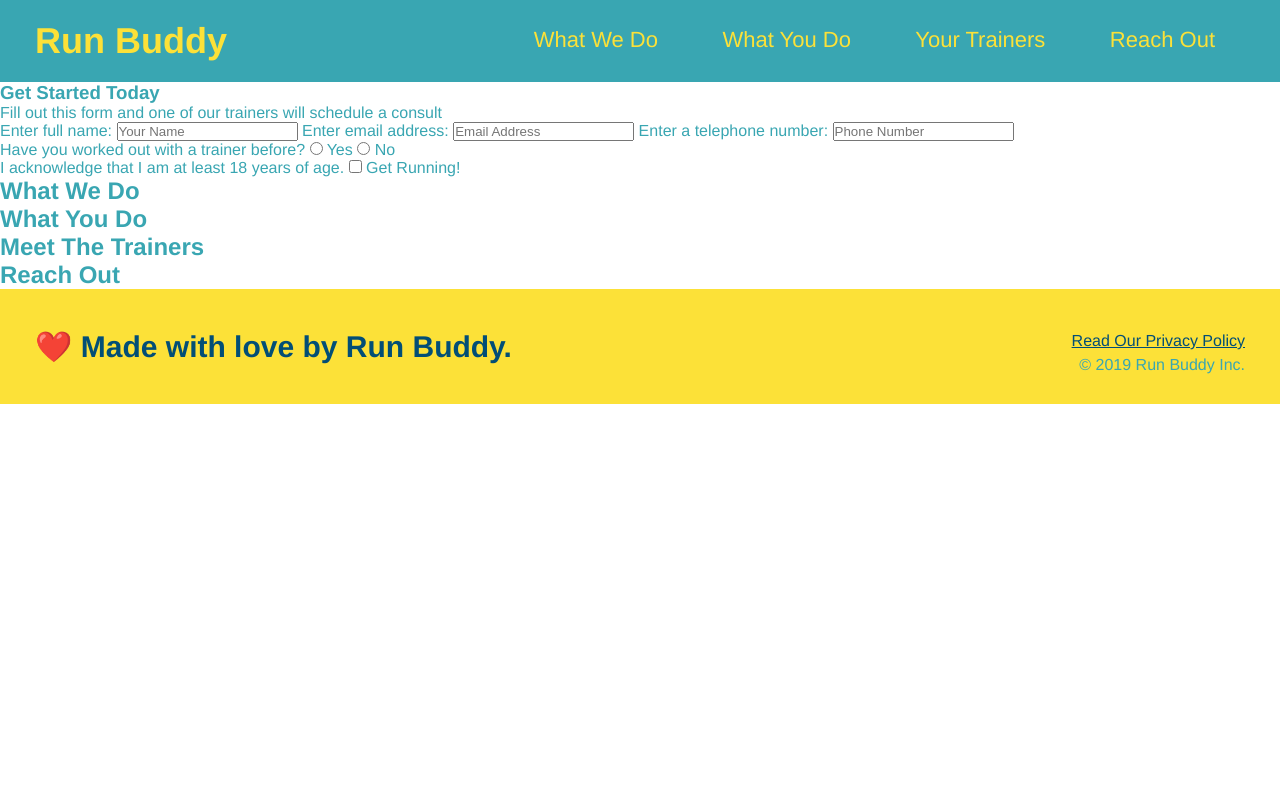
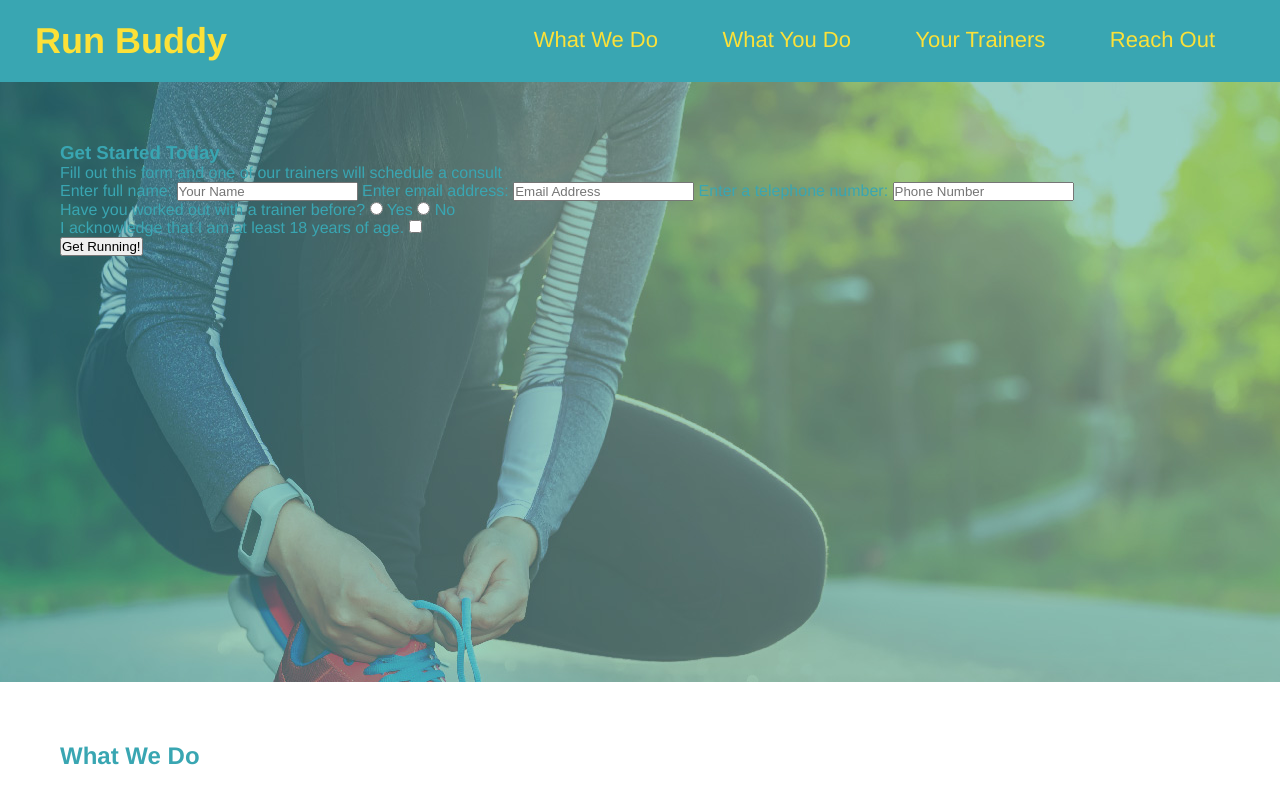
Before and after one commit to erindgabel/run-buddy, a plain HTML site: page index.html in a window 1280 px wide. Shown: the top 800 px of the page. Drawn offline with Linux system fonts and the light colour scheme.

Commit message:
added background pic

```diff
--- a/assets/css/style.css
+++ b/assets/css/style.css
@@ -60,3 +60,13 @@ footer a {
     padding: 0;
     box-sizing: border-box;
 }
+section {
+    padding: 60px;
+
+}
+/* Hero Style Start */
+.hero {
+    background-image: url("../images/hero-bg.jpg");
+    height: 600px;
+}
+/* Hero Style End */
--- a/index.html
+++ b/index.html
@@ -31,7 +31,7 @@
             </ul>
         </nav>
     </header>
-    <section>
+    <section class="hero">
         <div>
             <h3>Get Started Today</h3>
             <p>Fill out this form and one of our trainers will schedule a consult</p>
@@ -54,7 +54,7 @@
                     <label for="checkbox" >
                         I acknowledge that I am at least 18 years of age.
                     </label>
-                    <input type="checkbox" name="age-confirm" id="checkbox />
+                    <input type="checkbox" name="age-confirm" id="checkbox" />
                 </p>
                 <button type="submit">
                     Get Running!
@@ -64,8 +64,7 @@
     </section>
 
     <!-- hero/jumbotron -->
-    <section>
-    </section>
+
 
     <!-- "what we do" section -->
     <section>
```
Also changed, not shown: assets/images/hero-bg.jpg (added).
